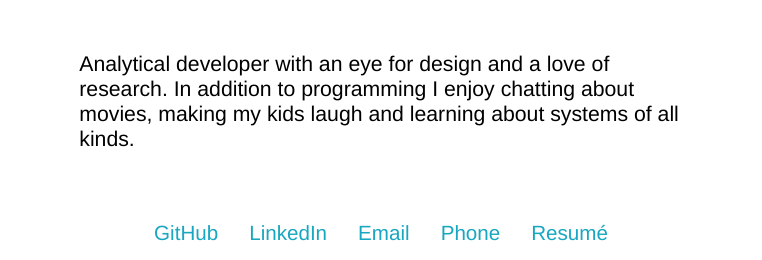
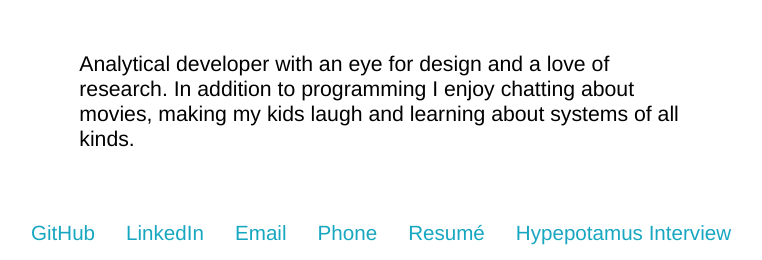
Before and after one commit to nat-sharpe/Portfolio, a plain HTML site: page index.html in a window 1280 px wide. Shown: the part 540-800 px from the top of the page, without its empty margins (259-1021 px from the left). Drawn offline with nearby package versions, Linux system fonts and the light colour scheme.

Commit message:
hype article

```diff
--- a/index.html
+++ b/index.html
@@ -21,6 +21,7 @@
                     <a class="contact-link email" href="mailto:sharpe1890@gmail.com">Email</a>
                     <a class="contact-link call" href="tel:+17014307150">Phone</a>
                     <a class="contact-link resume" href="images/Nat_Sharpe_Resume_2018.pdf" target="_blank">Resumé</a>
+                    <a class="contact-link hype" href="https://hypepotamus.com/people/nat-sharpe/" target="_blank">Hypepotamus Interview</a>
                 </div>
             </div>
             <div class="projects-page">
```
